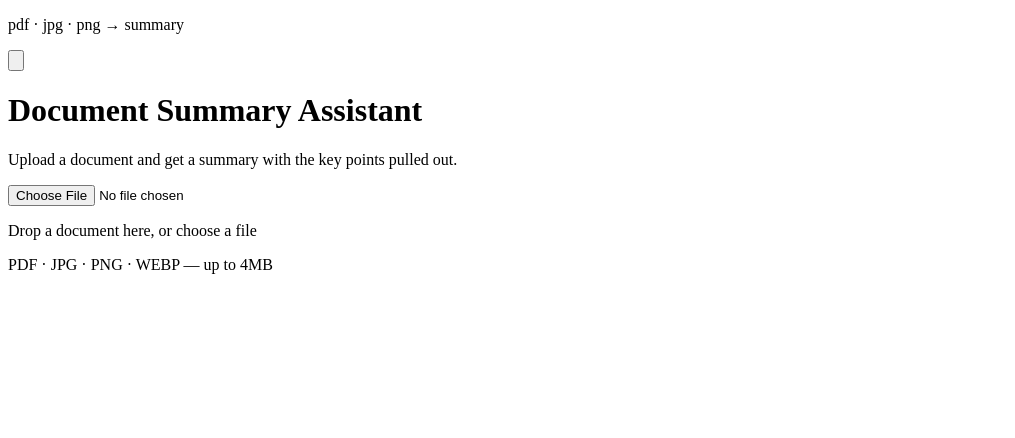
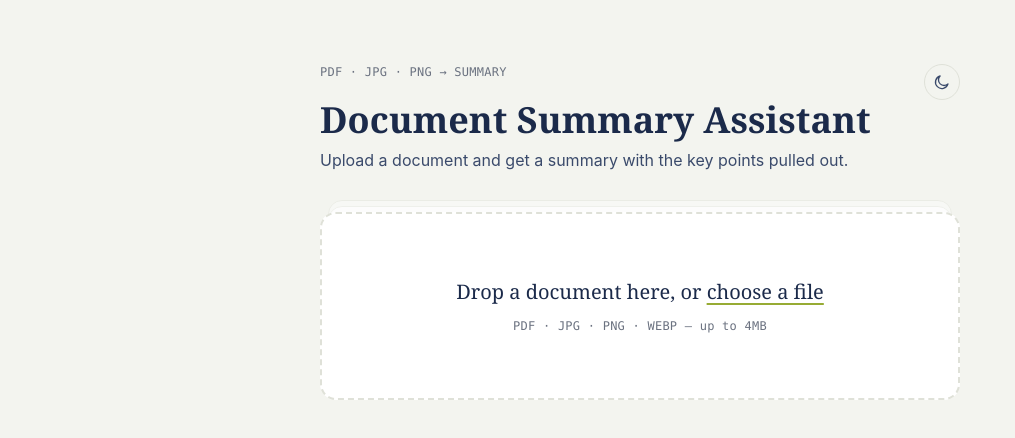
Before and after one commit to tammaNikhil/Document-summary-assistant, a Next.js app: page / in a window 1280 px wide. Shown: the top 438 px of the page, without its empty margins (0-1015 px from the left). Built offline with nearby package versions, Linux system fonts and the light colour scheme.

Commit message:
Add files via upload

```diff
--- /dev/null
+++ b/app/globals.css
@@ -0,0 +1,119 @@
+@import "tailwindcss";
+
+:root {
+  --ink: #1b2a4a;
+  --ink-soft: #3a4a6b;
+  --paper: #f3f4ef;
+  --paper-card: #ffffff;
+  --border: #dfe1d8;
+  --muted: #6b7280;
+  --highlighter: #d7e86b;
+  --highlighter-dark: #97ab34;
+  --accent-bg: #fbfced;
+  --error: #b3402a;
+  --error-bg: #fbeae6;
+
+  --font-serif: Charter, "Iowan Old Style", "Georgia", "Cambria", serif;
+  --font-sans: -apple-system, BlinkMacSystemFont, "Segoe UI", Roboto, Helvetica, Arial, sans-serif;
+  --font-mono: "SF Mono", "Menlo", "Consolas", monospace;
+}
+
+[data-theme="dark"] {
+  --ink: #e8e6df;
+  --ink-soft: #b6bcc9;
+  --paper: #15171c;
+  --paper-card: #1d2027;
+  --border: #2d313b;
+  --muted: #8b93a3;
+  --highlighter: #cddb5f;
+  --highlighter-dark: #9db23a;
+  --accent-bg: #262a1c;
+  --error: #ff7a63;
+  --error-bg: #3a221e;
+}
+
+* {
+  box-sizing: border-box;
+}
+
+html,
+body {
+  padding: 0;
+  margin: 0;
+}
+
+body {
+  background: var(--paper);
+  color: var(--ink);
+  font-family: var(--font-sans);
+  transition: background-color 0.2s ease, color 0.2s ease;
+}
+
+.font-display {
+  font-family: var(--font-serif);
+}
+
+.font-mono {
+  font-family: var(--font-mono);
+  letter-spacing: 0.02em;
+}
+
+/* Stacked-paper effect for the upload tray */
+.paper-stack {
+  position: relative;
+}
+.paper-stack::before,
+.paper-stack::after {
+  content: "";
+  position: absolute;
+  left: 8px;
+  right: 8px;
+  height: 100%;
+  border-radius: 14px;
+  background: var(--paper-card);
+  border: 1px solid var(--border);
+  z-index: -1;
+}
+.paper-stack::before {
+  top: -6px;
+  opacity: 0.7;
+}
+.paper-stack::after {
+  top: -12px;
+  opacity: 0.4;
+}
+
+/* Highlighter-marker effect for key points.
+   Text color is fixed (not themed) because the highlighter background
+   stays bright yellow-green in both light and dark mode — following
+   --ink here would give light-on-light text in dark mode. */
+.highlight-mark {
+  background: linear-gradient(104deg, transparent 0%, transparent 2%, var(--highlighter) 2%, var(--highlighter) 96%, transparent 96%);
+  color: #1b2a4a;
+  padding: 0.15em 0.3em;
+  border-radius: 2px;
+  box-decoration-break: clone;
+  -webkit-box-decoration-break: clone;
+}
+
+@keyframes scan-line {
+  0% {
+    transform: translateY(0%);
+  }
+  50% {
+    transform: translateY(calc(100% - 3px));
+  }
+  100% {
+    transform: translateY(0%);
+  }
+}
+
+.scan-line {
+  animation: scan-line 1.6s ease-in-out infinite;
+}
+
+@media (prefers-reduced-motion: reduce) {
+  .scan-line {
+    animation: none;
+  }
+}
--- /dev/null
+++ b/app/layout.tsx
@@ -0,0 +1,42 @@
+import type { Metadata, Viewport } from "next";
+import "./globals.css";
+
+export const metadata: Metadata = {
+  title: "Document Summary Assistant",
+  description: "Upload a PDF or image and get an instant AI-generated summary with key points.",
+};
+
+export const viewport: Viewport = {
+  width: "device-width",
+  initialScale: 1,
+};
+
+// Runs before first paint so the page never flashes the wrong theme.
+// Checks localStorage first (the user's explicit choice), then falls
+// back to the OS-level preference on a first visit.
+const THEME_INIT_SCRIPT = `
+(function () {
+  try {
+    var stored = localStorage.getItem("theme");
+    var theme = stored || (window.matchMedia("(prefers-color-scheme: dark)").matches ? "dark" : "light");
+    document.documentElement.dataset.theme = theme;
+  } catch (e) {}
+})();
+`;
+
+export default function RootLayout({
+  children,
+}: {
+  children: React.ReactNode;
+}) {
+  return (
+    <html lang="en" suppressHydrationWarning>
+      <head>
+        <script dangerouslySetInnerHTML={{ __html: THEME_INIT_SCRIPT }} />
+      </head>
+      <body className="antialiased" suppressHydrationWarning>
+        {children}
+      </body>
+    </html>
+  );
+}
```
